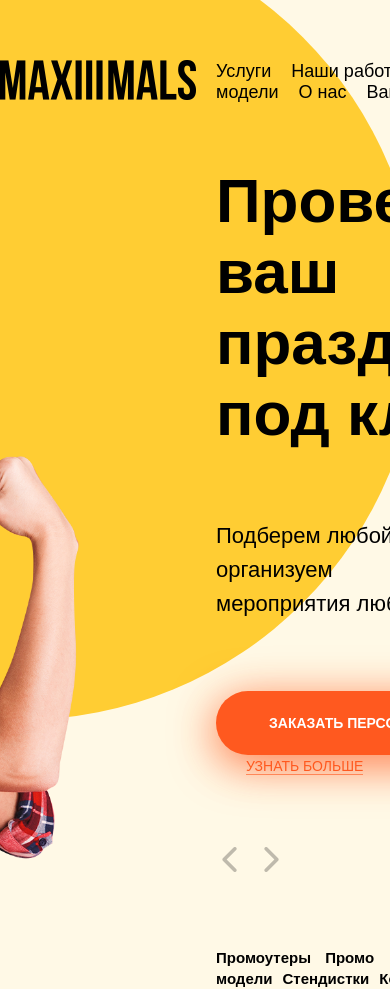
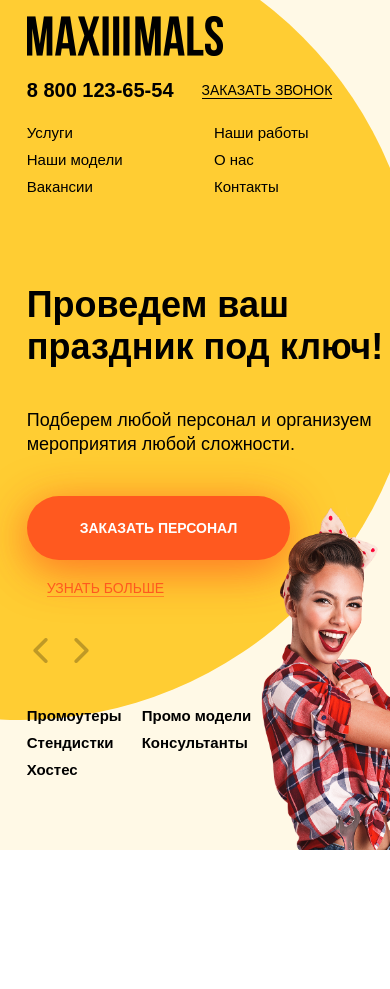
Before and after one commit to braivs/trainingMaximals, a plain HTML site: page docs/index.html in a window 390 px wide. After the commit the page ends 850 px from the top, so only its background shows below. Drawn offline with Linux system fonts and the light colour scheme.

Commit message:
+adaptive

```diff
--- /dev/null
+++ b/src/sass/_media.sass
@@ -0,0 +1,59 @@
+@media (max-width: 1360px)
+    .header
+        grid-template-rows: 1fr 1fr 7fr
+        grid-template-columns: 1fr 5fr 2fr
+        &-nav
+            grid-column: 2/3
+            grid-row: 2/3
+        &-logo
+            grid-column: 2/3
+            justify-self: start
+        &-contacts
+            grid-column: 2/3
+            justify-self: end
+        &-text
+            grid-row: 3/4
+@media (max-width: 992px)
+    .header
+        grid-template-columns: 1fr 8fr 1fr
+        grid-template-rows: 1fr 0.5fr 0.7fr 10fr
+        &-contacts
+            grid-row: 2/3
+            justify-self: start
+        &-nav
+            grid-row: 3/4
+        &-text
+            grid-row: 4/5
+            grid-row-gap: 40px
+        &-title
+            font-size: 36px
+        &-subtitle
+            font-size: 18px
+            line-height: 24px
+@media (max-width: 768px)
+    .header
+        font-size: 15px
+        &-nav
+            display: grid
+            grid-template-columns: repeat(3, auto)
+        &-buttons
+            display: flex
+            flex-direction: column
+            align-items: flex-start
+            &__link
+                display: inline-block
+                margin-top: 20px
+                margin-left: 20px
+    .thumbs
+        grid-template-columns: repeat(2, auto)
+        grid-gap: 10px
+        justify-content: start
+@media (max-width: 567px)
+    .header
+        grid-template-columns: auto
+        grid-template-rows: 0.7fr 0.3fr 1fr 6fr
+        &-nav
+            grid-template-columns: auto auto
+            grid-gap: 10px
+        &-img
+            width: 200px
--- a/src/sass/style.sass
+++ b/src/sass/style.sass
@@ -48,8 +48,8 @@ body
     position: relative
     overflow: hidden
     display: grid
-    grid-template-columns: 1.5fr 4fr 2fr
-    grid-template-areas: "header-logo header-nav header-contacts" ". header-text ."
+    grid-template-columns: 2fr 5fr 3fr
+    // grid-template-areas: "header-logo header-nav header-contacts" ". header-text ."
     grid-template-rows: 2fr 10fr
     grid-column-gap: 20px
     min-height: 850px
@@ -61,10 +61,13 @@ body
     &-logo
         grid-area: header-logo
         justify-self: center
-        position: relative
+        grid-column: 1/2
+        grid-row: 1/2
     &-nav
         grid-area: header-nav
         position: relative
+        grid-column: 2/3
+        grid-row: 1/2
         &__link
             margin-right: 20px
             text-decoration: none
@@ -74,7 +77,7 @@ body
     &-img
         position: absolute
         bottom: 0
-        right: 300px
+        left: 65%
         width: 400px
     &-contacts
         grid-area: header-contacts
@@ -83,6 +86,8 @@ body
         display: grid
         grid-template-columns: auto auto
         align-items: center
+        grid-column: 3/4
+        grid-row: 1/2
         &__link
             margin-right: 28px
             text-decoration: none
@@ -102,7 +107,8 @@ body
                 background-color: $text-color
     &-text
         grid-area: header-text
-        // align-self: start
+        grid-column: 2/3
+        grid-row: 2/3
         max-width: 650px
         display: grid
         grid-row-gap: 70px
@@ -123,9 +129,13 @@ body
                 height: 1px
                 background-color: rgba($button-bg, 0.6)
 .thumbs
+    display: grid
+    grid-template-columns: repeat(5,auto)
+    grid-auto-flow: row
     &__link
         text-decoration: none
         font-size: 15px
         color: $text-color
         margin-right: 10px
         font-weight: 700
+@import  'media'
```
Also changed, not shown: docs/css/style.css, 1 other file.
